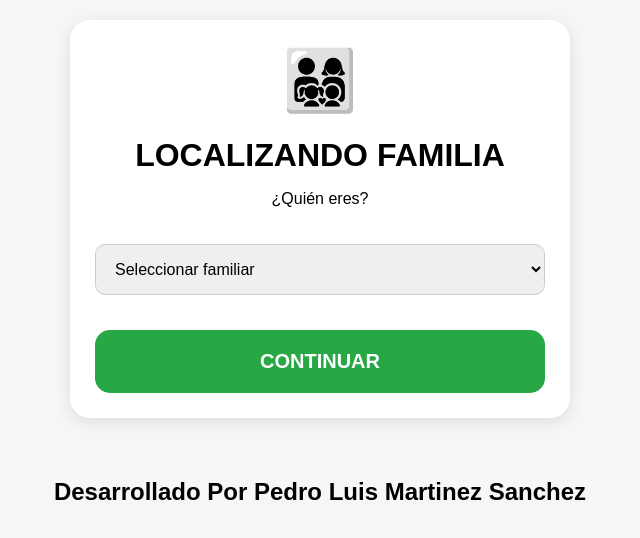
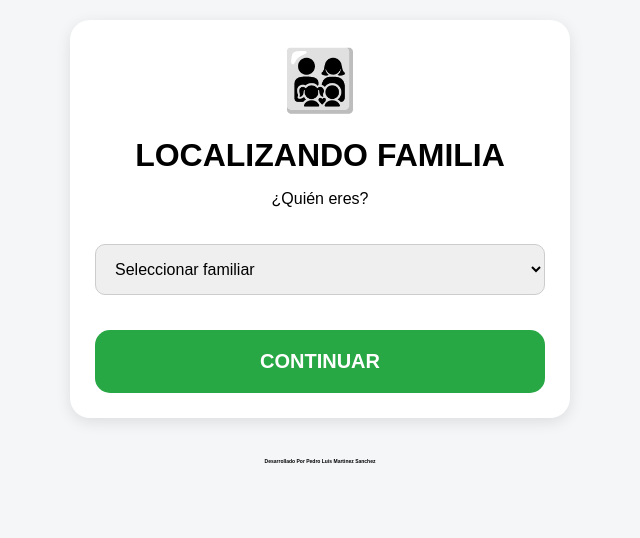
Before and after one commit to pedroluismartinezsan/localizando-familia, a plain HTML site: page index.html in a window 1280 px wide. Shown: the whole page, without its empty margins (320-960 px from the left). Drawn offline with Linux system fonts and the light colour scheme.

Commit message:
Change footer heading style to smaller font size

```diff
--- a/index.html
+++ b/index.html
@@ -683,7 +683,7 @@ function enviarEstado(
 </script>
 
 <footer style="text-align: center; margin-top: 30px; padding: 10px;">
-  <h2>Desarrollado Por Pedro Luis Martinez Sanchez</h2>
+  <h2 style="font-size: 5px; margin: 0;">Desarrollado Por Pedro Luis Martinez Sanchez</h2>
 </footer>
 </body>
 
```
